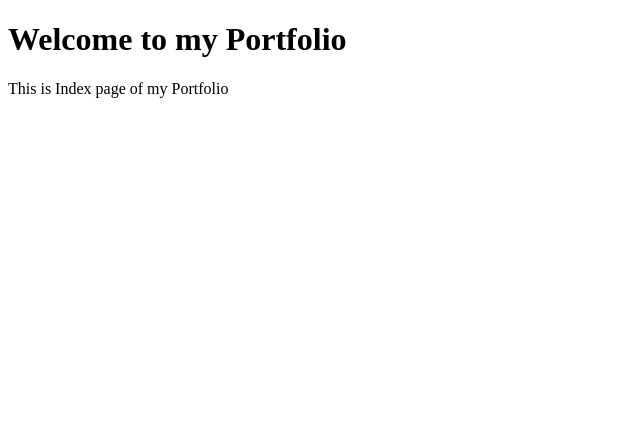
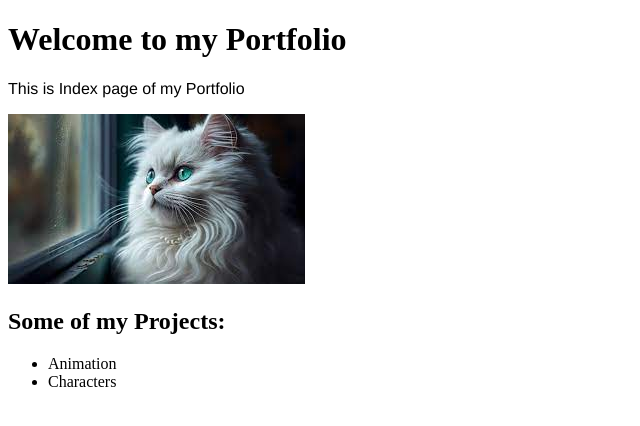
Before and after one commit to IshUsesGit/ISHITA_PORTFOLIO, a plain HTML site: page index.html in a window 1280 px wide. Shown: the whole page, without its empty margins (0-640 px from the left). Drawn offline with Linux system fonts and the light colour scheme.

Commit message:
Added some of my changes

```diff
--- a/index.html
+++ b/index.html
@@ -4,10 +4,17 @@
     <meta charset="UTF-8">
     <meta name="viewport" content="width=device-width, initial-scale=1.0">
     <title>Ishita's Portfolio</title>
-    <link rel="stylesheet" href="styl.css";>
+    <link rel="stylesheet" href="style.css">
 </head>
 <body>
     <h1> Welcome to my Portfolio </h1>
     <p> This is Index page of my Portfolio </p>
+    <img src="images/White Cat.jpg">
+    <h2> Some of my Projects:</h2>
+
+  <ul>
+    <li> Animation </li>
+    <li> Characters </li>
+  </ul>
 </body>
 </html>
```
Also changed, not shown: portfolio.html (+2 -2 lines).
